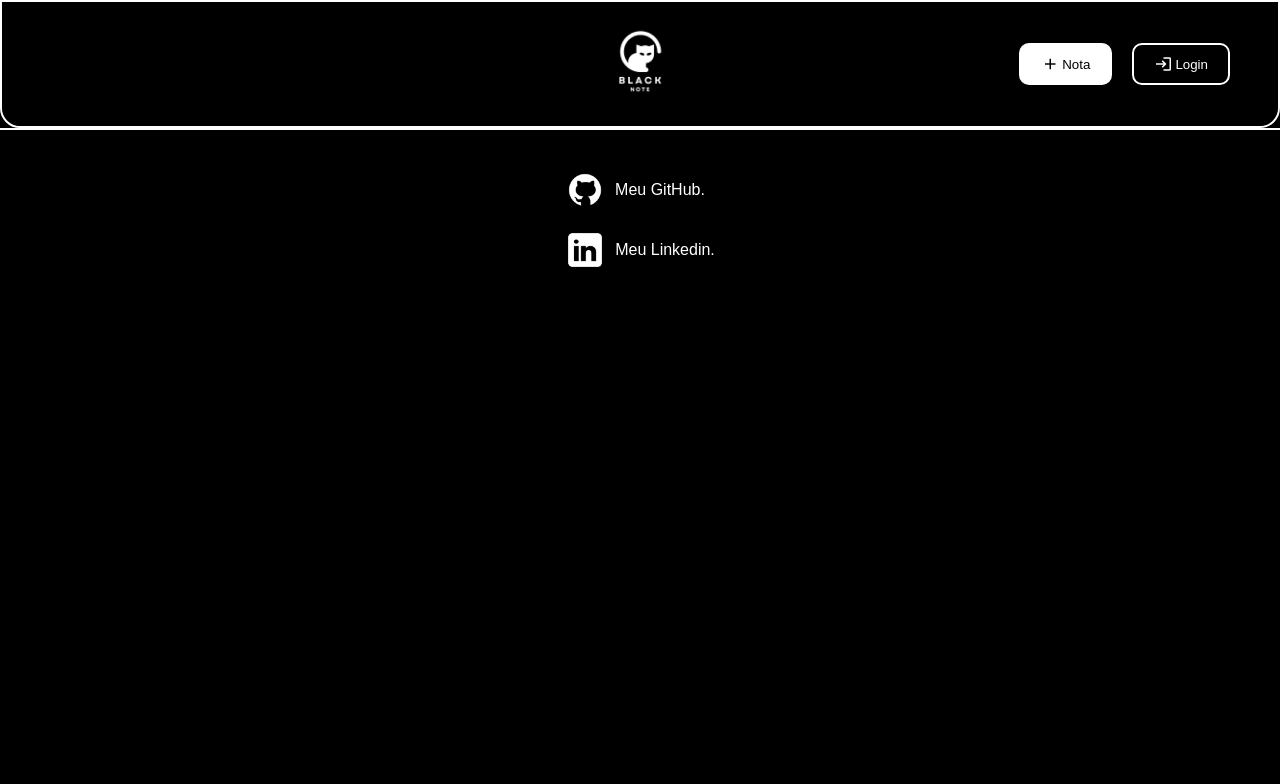
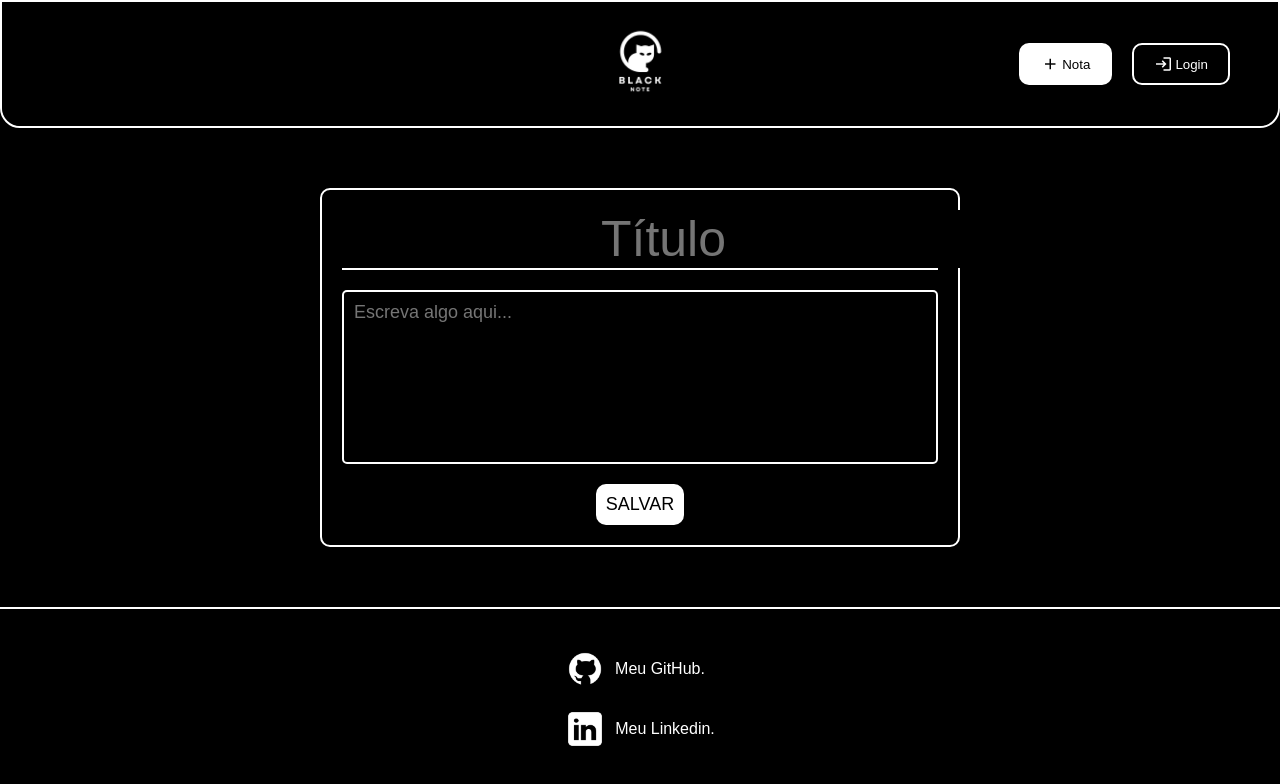
Before and after one commit to Ricardo-MarquesD/Meu-Site, a plain HTML site: page src/note.html in a window 1280 px wide. Drawn offline with Linux system fonts and the light colour scheme.

Commit message:
nova anotação

```diff
--- a/src/note.html
+++ b/src/note.html
@@ -7,6 +7,7 @@
     <link rel="stylesheet" href="https://fonts.googleapis.com/icon?family=Material+Icons">
     <link rel="stylesheet" href="/global/global.css">
     <link rel="stylesheet" href="style.css">
+    <link rel="stylesheet" href="styleNote.css">
 
     <title>BlackNotes</title>
 </head>
@@ -45,7 +46,23 @@
 
     <main>
 
+        <form action="/notes">
 
+            <div id="titleN">
+                <input type="text" placeholder="Título">
+            </div>
+
+
+            <div id="description">
+                <textarea placeholder="Escreva algo aqui..."></textarea>
+            </div>
+
+            <div id="saveButton">
+                <button type="submit">SALVAR</button>
+            </div>
+
+
+        </form>
 
     </main>
 
--- /dev/null
+++ b/src/styleNote.css
@@ -0,0 +1,67 @@
+main{
+    width: 50%;
+    padding: 60px 0;
+}
+
+form {
+    border: 2px solid white;
+    border-radius: 10px;
+    margin: auto;
+    padding: 20px 20px;
+    display: flex;
+    flex-direction: column;
+    gap: 20px;
+}
+
+form input {
+    text-decoration: none;
+    border: none;
+    color: white;
+    outline: none;
+}
+
+#titleN {
+    text-align: center;
+    padding: auto;
+    border-bottom: 2px solid white;
+}
+
+#titleN input{
+    font-size: 50px;
+    text-align: center;
+}
+
+#description {
+    display: flex;
+    justify-content: center;
+}
+
+#description textarea{
+    width: 100%;
+    height: 150px;
+    resize: none;
+    border: 2px solid white;
+    border-radius: 5px;
+    background-color: transparent;
+    color: white;
+    padding: 10px;
+    font-size: 18px;
+    outline: none;
+}
+
+#saveButton{
+    text-align: center;
+}
+
+#saveButton button{
+    border: none;
+    border-radius: 10px;
+    background-color: white;
+    padding: 10px;
+    color: rgb(0, 0, 0);
+    font-size: 18px;
+}
+
+#saveButton button:hover{
+    background-color: rgb(145, 145, 145);
+}
```
